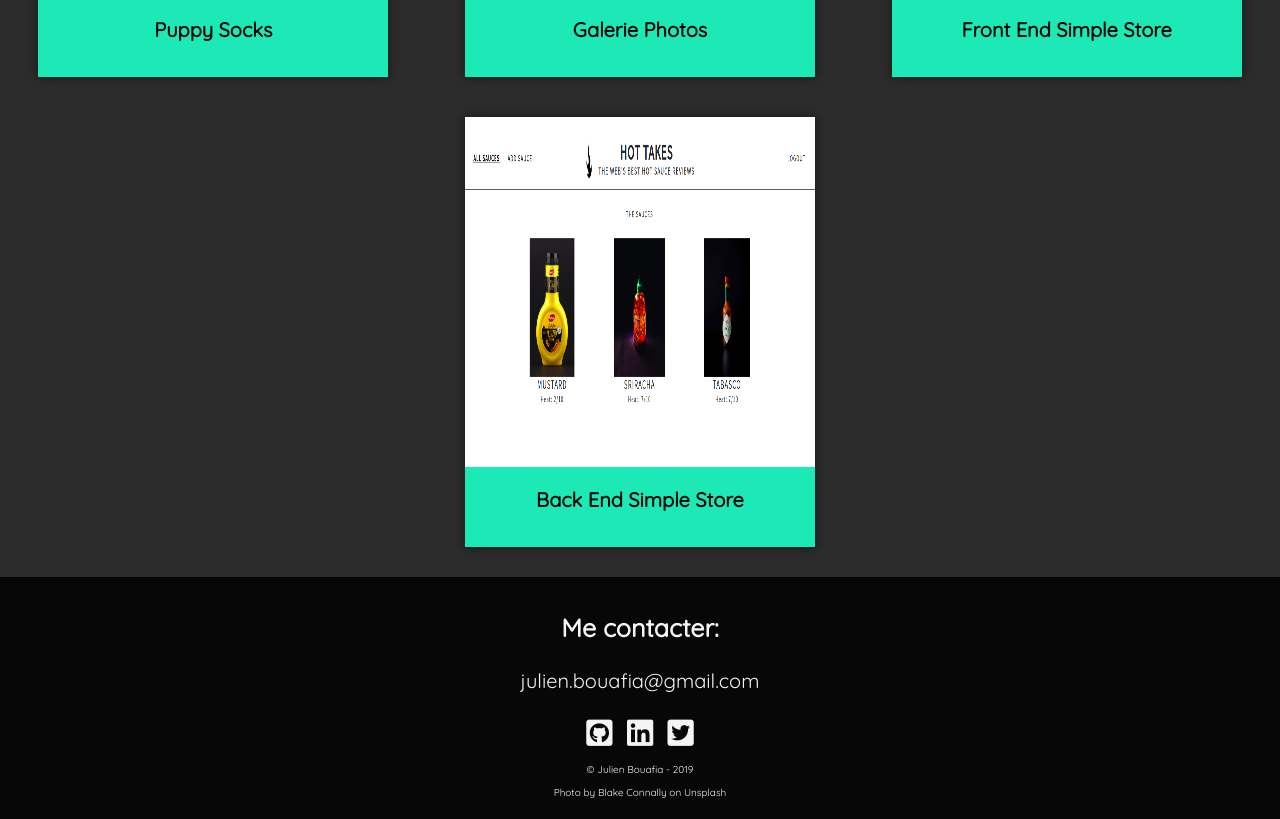
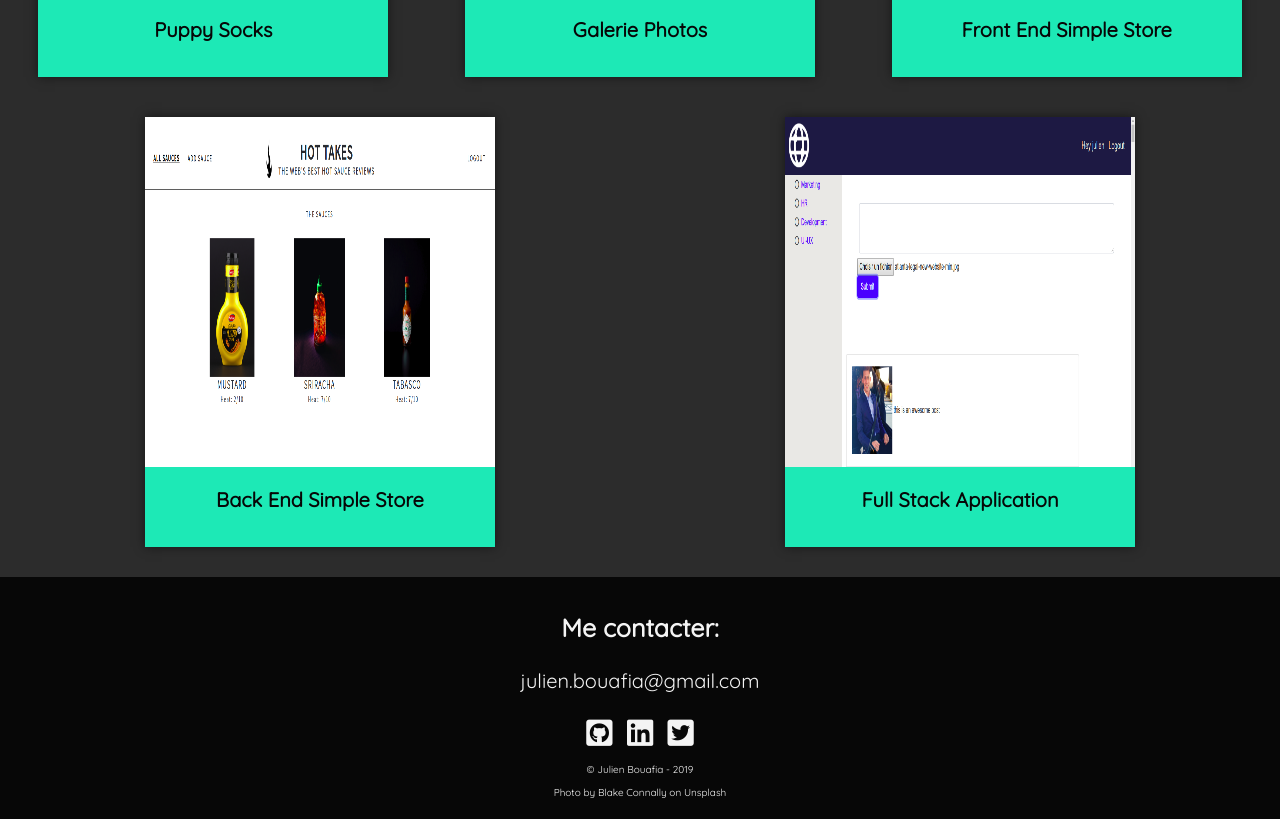
Before and after one commit to julienb86/cv2019, a plain HTML site: page index.html in a window 1280 px wide. Shown: the part 1326-2145 px from the top of the page. Drawn offline with Linux system fonts and the light colour scheme.

Commit message:
added a new project

```diff
--- a/index.html
+++ b/index.html
@@ -113,6 +113,20 @@
           </div>
         </div>
       </a>
+      <a href="https://github.com/julienb86/reddit" target="_blank">
+        <div class="card">
+          <div class="card-img">
+            <img src="./img/full-stack-app.png" alt="simple-store-screenshot">
+          </div>
+          <div class="card-title">
+            <h3>Full stack application</h3>
+            <div class="card-description">
+              <p>Projet Junior Web Developer en cours (OpenClassrooms): application full stack pour recréer une application populaire</p>
+              <p>Vue JS/Node JS/Express/Mongo DB</p>
+            </div>
+          </div>
+        </div>
+      </a>
     </div>
   </div>
   <!-- FOOTER -->
```
Also changed, not shown: img/full-stack-app.png (added).
